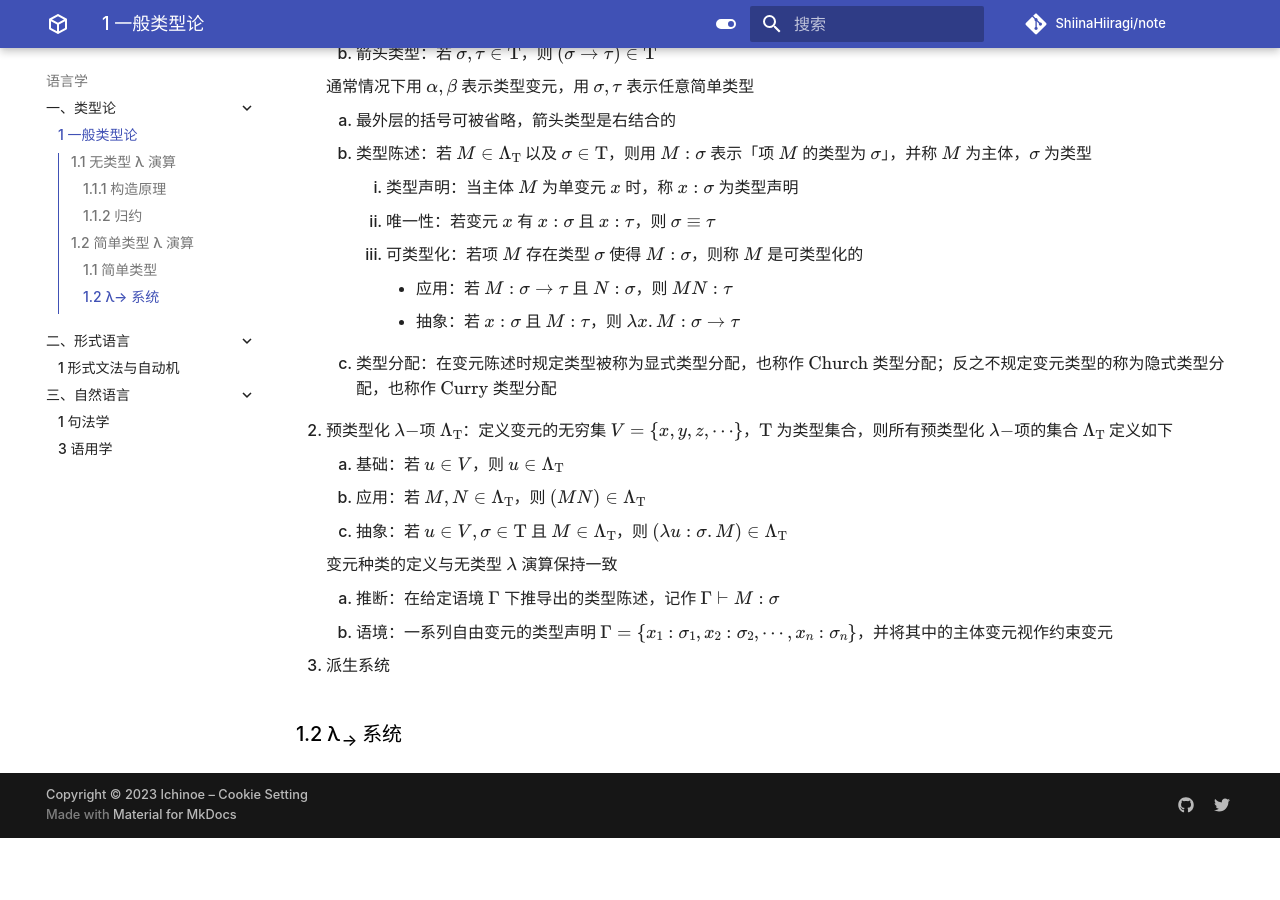
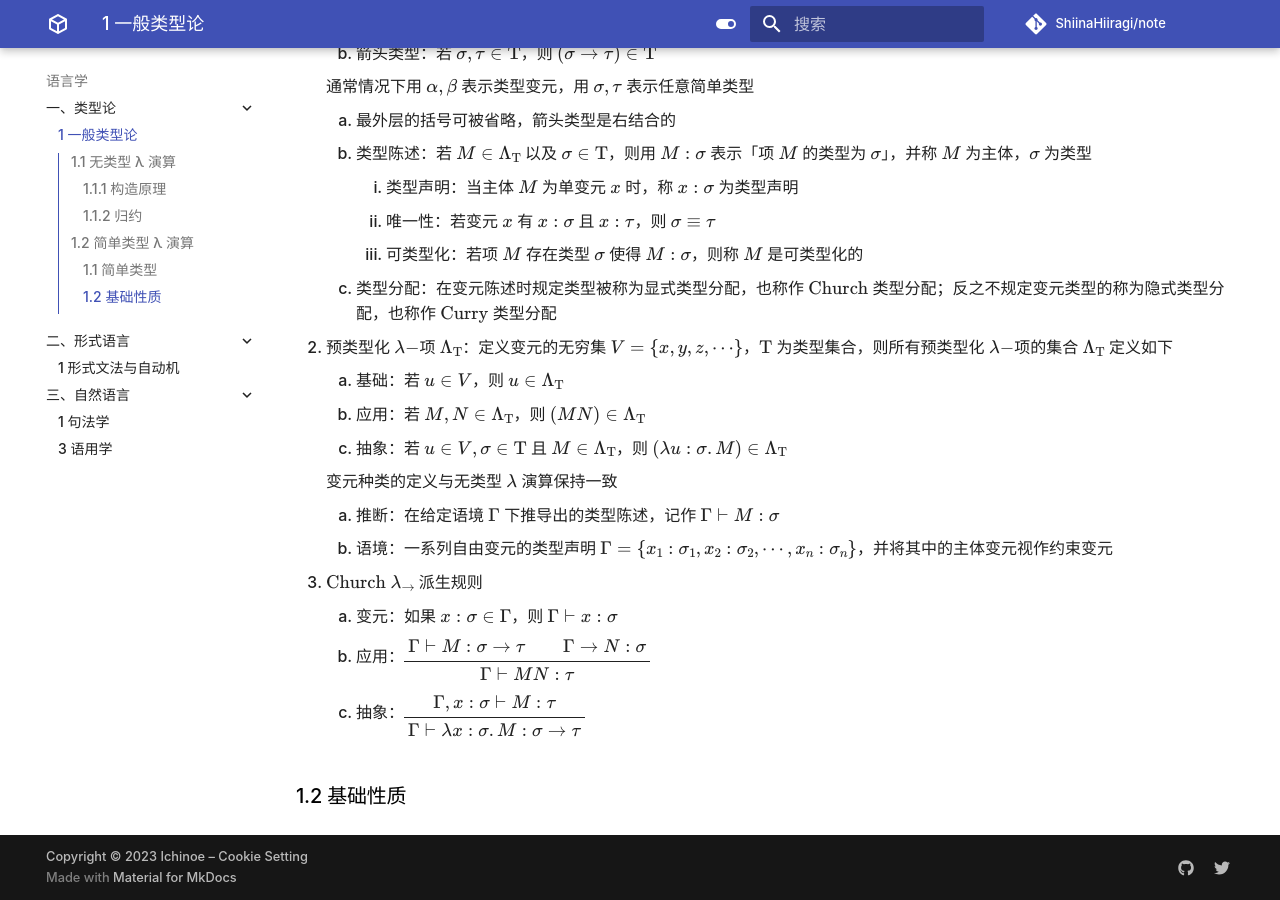
Before and after one commit to ShiinaHiiragi/note, an MkDocs documentation site: the page built from docs/lang/type/gen.md, in a window 1280 px wide and 900 px high, scrolled down 3297 px. Built offline with MkDocs 1.6.1 and Material for MkDocs 9.7.7, drawn with Linux system fonts in a browser that asks for light colours; comment, search, counter and statistics services are not loaded; before the commit the page ends 4135 px from its top, so only the background shows below that.

Commit message:
stop before 2.4.8

```diff
--- a/docs/lang/type/gen.md
+++ b/docs/lang/type/gen.md
@@ -114,9 +114,6 @@
         1. 类型声明：当主体 $M$ 为单变元 $x$ 时，称 $x: \sigma$ 为类型声明
         2. 唯一性：若变元 $x$ 有 $x: \sigma$ 且 $x: \tau$，则 $\sigma \equiv \tau$
         3. 可类型化：若项 $M$ 存在类型 $\sigma$ 使得 $M: \sigma$，则称 $M$ 是可类型化的
-            - 应用：若 $M: \sigma \to \tau$ 且 $N: \sigma$，则 $MN: \tau$
-            - 抽象：若 $x: \sigma$ 且 $M: \tau$，则 $\lambda x.M: \sigma \to \tau$
-
     3. 类型分配：在变元陈述时规定类型被称为显式类型分配，也称作 $\text{Church}$ 类型分配；反之不规定变元类型的称为隐式类型分配，也称作 $\text{Curry}$ 类型分配
 
 2. 预类型化 $\lambda-$项 $\Lambda_{\mathrm T}$：定义变元的无穷集 $V = \left\{x, y, z, \cdots\right\}$，$\mathrm T$ 为类型集合，则所有预类型化 $\lambda-$项的集合 $\Lambda_{\mathrm T}$ 定义如下
@@ -129,6 +126,9 @@
     1. 推断：在给定语境 $\Gamma$ 下推导出的类型陈述，记作 $\Gamma \vdash M: \sigma$
     2. 语境：一系列自由变元的类型声明 $\Gamma = \{x_1: \sigma_1, x_2: \sigma_2, \cdots, x_n: \sigma_n\}$，并将其中的主体变元视作约束变元
 
-3. 派生系统
+3. $\text{Church }\lambda_{\to}$ 派生规则
+    1. 变元：如果 $x: \sigma \in \Gamma$，则 $\Gamma \vdash x: \sigma$
+    2. 应用：$\begin{prooftree} \AxiomC{\(\Gamma \vdash M: \sigma \to \tau\)} \AxiomC{\(\Gamma \to N: \sigma\)} \BinaryInfC{\(\Gamma \vdash MN: \tau\)} \end{prooftree}$
+    3. 抽象：$\begin{prooftree} \AxiomC{\(\Gamma, x: \sigma \vdash M: \tau\)} \UnaryInfC{\(\Gamma \vdash \lambda x:\sigma.M: \sigma \to \tau\)} \end{prooftree}$
 
-### 1.2 λ<sub>→</sub> 系统
+### 1.2 基础性质
```
